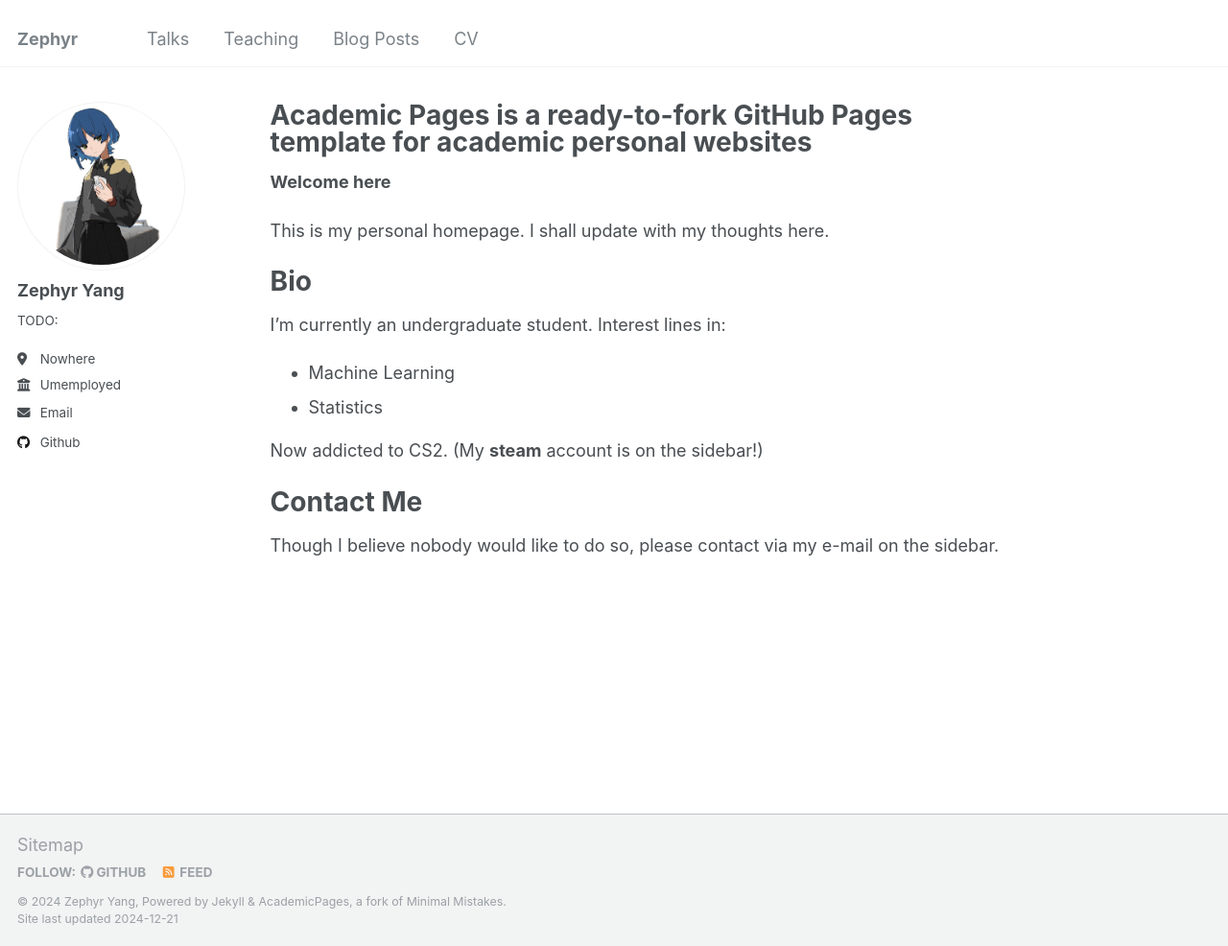
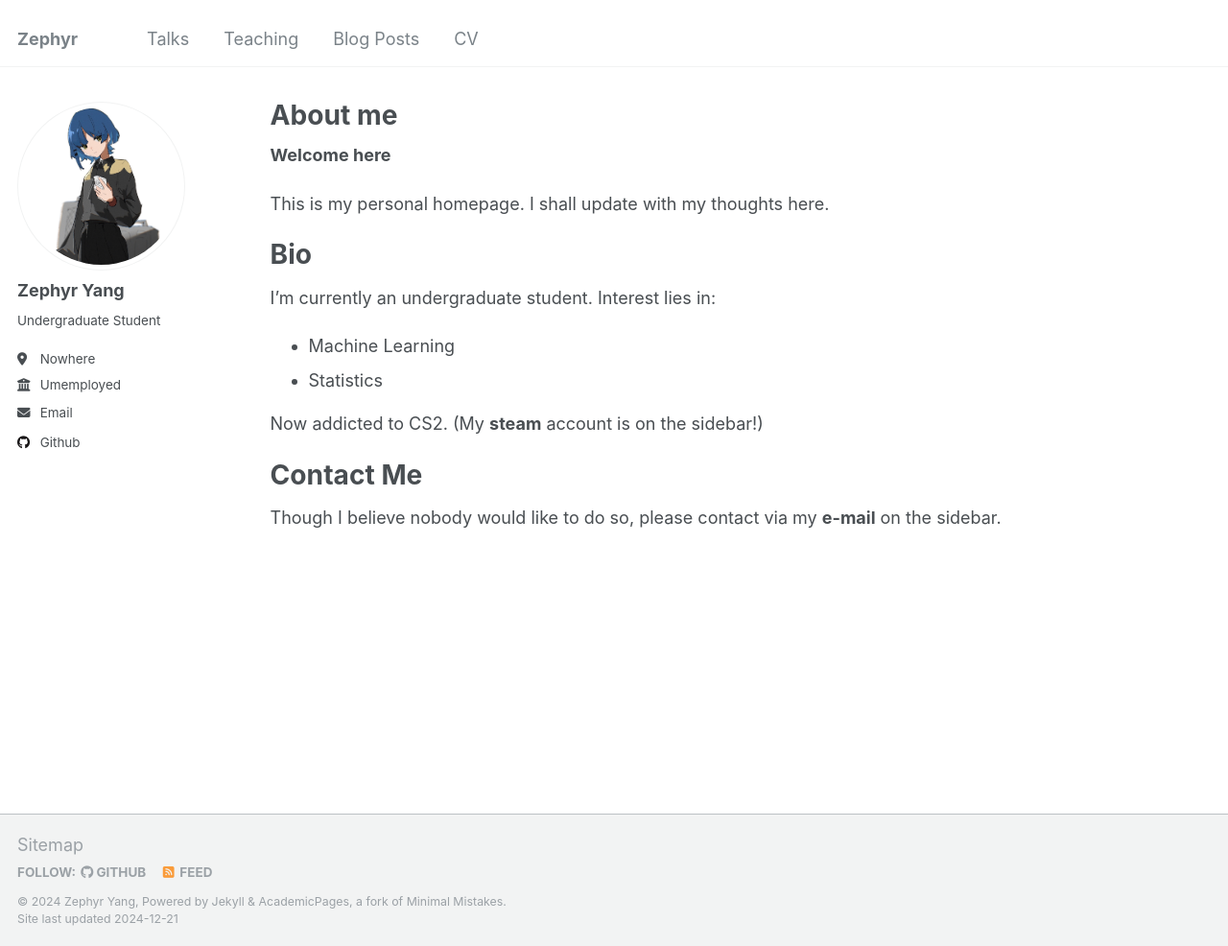
Before and after one commit to isxiaohe/isxiaohe.github.io, a Jekyll site: the page built from _pages/about.md, in a window 1280 px wide and 986 px high. Shown: the whole window at 96% size. Built offline with Jekyll 4.4.1, drawn with Linux system fonts in a browser that asks for light colours.

Commit message:
about v2

```diff
--- a/_config.yml
+++ b/_config.yml
@@ -24,7 +24,7 @@ author:
   avatar           : "profile.jpg"
   name             : "Zephyr Yang"
   pronouns         : # example: "she/her"
-  bio              : "TODO:"
+  bio              : "Undergraduate Student"
   location         : "Nowhere"
   employer         : "Umemployed"
   uri              : # URL
--- a/_pages/about.md
+++ b/_pages/about.md
@@ -1,6 +1,6 @@
 ---
 permalink: /
-title: "Academic Pages is a ready-to-fork GitHub Pages template for academic personal websites"
+title: "About me"
 author_profile: true
 redirect_from:
   - /about/
@@ -14,7 +14,7 @@ This is my personal homepage. I shall update with my thoughts here.
 Bio
 ====
 
-I'm currently an undergraduate student. Interest lines in:
+I'm currently an undergraduate student. Interest lies in:
 
 - Machine Learning
 - Statistics
@@ -24,4 +24,4 @@ Now addicted to CS2. (My **steam** account is on the sidebar!)
 Contact Me
 ====
 
-Though I believe nobody would like to do so, please contact via my e-mail on the sidebar.
+Though I believe nobody would like to do so, please contact via my **e-mail** on the sidebar.
```
